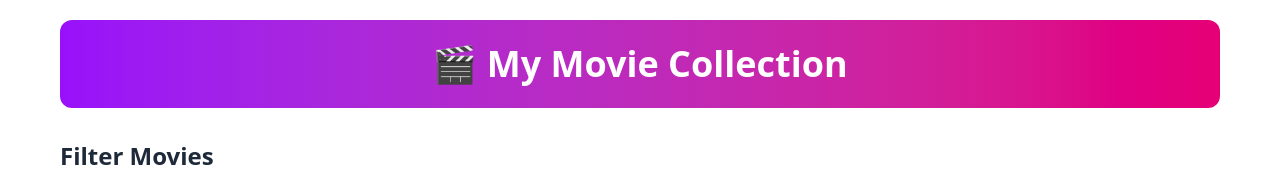
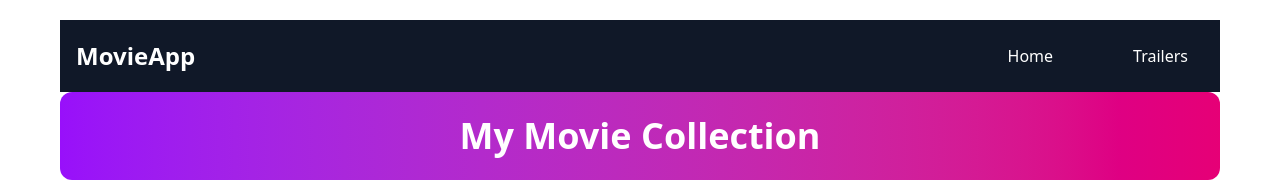
Before and after one commit to ian-odhiambo/REACT-HOOKS-CHECKPOINT-PROJECT, a React (Vite) app: page / in a window 1280 px wide. Shown: the top 186 px of the page. Built offline with nearby package versions, Linux system fonts and the light colour scheme.

Commit message:
first commit

```diff
--- a/src/App.jsx
+++ b/src/App.jsx
@@ -1,16 +1,17 @@
-import React, { useState, useEffect } from 'react';
-import moviesData from './movies.json';
-import Filter from './COMPONENTS/Filter';
-import MovieList from './COMPONENTS/MovieList';
+import React, { useState, useEffect } from "react";
+import moviesData from "./movies.json";
+import Filter from "./COMPONENTS/Filter";
+import MovieList from "./COMPONENTS/MovieList";
+import Navbar from "./COMPONENTS/Navbar";
 
 function App() {
   const [movies, setMovies] = useState([]);
   const [filteredMovies, setFilteredMovies] = useState([]);
   const [newMovie, setNewMovie] = useState({
-    title: '',
-    description: '',
-    posterURL: '',
-    rating: ''
+    title: "",
+    description: "",
+    posterURL: "",
+    rating: "",
   });
 
   // Load movies when app starts
@@ -24,15 +25,13 @@ function App() {
     let filtered = movies;
 
     if (title) {
-      filtered = filtered.filter(movie =>
+      filtered = filtered.filter((movie) =>
         movie.title.toLowerCase().includes(title.toLowerCase())
       );
     }
 
     if (rating) {
-      filtered = filtered.filter(movie =>
-        movie.rating >= Number(rating)
-      );
+      filtered = filtered.filter((movie) => movie.rating >= Number(rating));
     }
 
     setFilteredMovies(filtered);
@@ -40,15 +39,20 @@ function App() {
 
   // Add new movie
   const handleAddMovie = () => {
-    if (!newMovie.title || !newMovie.description || !newMovie.posterURL || !newMovie.rating) {
-      alert('Please fill all fields!');
+    if (
+      !newMovie.title ||
+      !newMovie.description ||
+      !newMovie.posterURL ||
+      !newMovie.rating
+    ) {
+      alert("Please fill all fields!");
       return;
     }
 
     const movieToAdd = {
       id: movies.length + 1,
       ...newMovie,
-      rating: Number(newMovie.rating)
+      rating: Number(newMovie.rating),
     };
 
     const updatedMovies = [...movies, movieToAdd];
@@ -57,50 +61,61 @@ function App() {
 
     // Clear form
     setNewMovie({
-      title: '',
-      description: '',
-      posterURL: '',
-      rating: ''
+      title: "",
+      description: "",
+      posterURL: "",
+      rating: "",
     });
   };
 
   return (
     <div className="app p-5">
+      <Navbar />
       <header className="text-center mb-8 p-6 bg-gradient-to-r from-purple-600 to-pink-600 text-white rounded-xl">
-        <h1 className="text-4xl font-bold">🎬 My Movie Collection</h1>
+        <h1 className="text-4xl font-bold">My Movie Collection</h1>
       </header>
 
       <main>
         {/* Filter Section */}
         <section className="filter-section">
-          <h2 className="text-2xl font-semibold mb-4 text-gray-800">Filter Movies</h2>
+          <h2 className="text-2xl font-semibold mb-4 text-gray-800">
+            Filter Movies
+          </h2>
           <Filter onFilter={handleFilter} />
         </section>
 
         {/* Add Movie Section */}
         <section className="add-movie">
-          <h2 className="text-2xl font-semibold mb-4 text-gray-800">Add New Movie</h2>
+          <h2 className="text-2xl font-semibold mb-4 text-gray-800">
+            Add New Movie
+          </h2>
           <div className="add-movie-form flex flex-col gap-3 max-w-md">
             <input
               type="text"
               placeholder="Movie Title"
               className="p-3 border border-gray-300 rounded-lg focus:ring-2 focus:ring-blue-500 focus:border-transparent"
               value={newMovie.title}
-              onChange={(e) => setNewMovie({...newMovie, title: e.target.value})}
+              onChange={(e) =>
+                setNewMovie({ ...newMovie, title: e.target.value })
+              }
             />
             <input
               type="text"
               placeholder="Description"
               className="p-3 border border-gray-300 rounded-lg focus:ring-2 focus:ring-blue-500 focus:border-transparent"
               value={newMovie.description}
-              onChange={(e) => setNewMovie({...newMovie, description: e.target.value})}
+              onChange={(e) =>
+                setNewMovie({ ...newMovie, description: e.target.value })
+              }
             />
             <input
               type="text"
               placeholder="Poster URL"
               className="p-3 border border-gray-300 rounded-lg focus:ring-2 focus:ring-blue-500 focus:border-transparent"
               value={newMovie.posterURL}
-              onChange={(e) => setNewMovie({...newMovie, posterURL: e.target.value})}
+              onChange={(e) =>
+                setNewMovie({ ...newMovie, posterURL: e.target.value })
+              }
             />
             <input
               type="number"
@@ -109,7 +124,9 @@ function App() {
               max="10"
               className="p-3 border border-gray-300 rounded-lg focus:ring-2 focus:ring-blue-500 focus:border-transparent"
               value={newMovie.rating}
-              onChange={(e) => setNewMovie({...newMovie, rating: e.target.value})}
+              onChange={(e) =>
+                setNewMovie({ ...newMovie, rating: e.target.value })
+              }
             />
             <button
               onClick={handleAddMovie}
--- /dev/null
+++ b/src/COMPONENTS/Navbar.jsx
@@ -0,0 +1,36 @@
+import React from 'react';
+
+const Navbar = () => {
+  return (
+    <nav className="bg-gray-900 text-white p-4">
+      <div className="container mx-auto">
+        <div className="flex flex-col md:flex-row justify-between items-center">
+          {/* Logo/Title */}
+          <div className="mb-4 md:mb-0">
+            <h1 className="text-2xl font-bold">MovieApp</h1>
+          </div>
+
+          {/* Navigation Links - spread evenly */}
+          <div className="w-full md:w-auto">
+            <div className="flex justify-around md:justify-between space-x-0 md:space-x-12">
+              <a
+                href="/"
+                className="hover:text-blue-400 transition-colors px-4 py-2 rounded hover:bg-gray-800"
+              >
+                Home
+              </a>
+              <a
+                href="/trailers"
+                className="hover:text-blue-400 transition-colors px-4 py-2 rounded hover:bg-gray-800"
+              >
+                Trailers
+              </a>
+            </div>
+          </div>
+        </div>
+      </div>
+    </nav>
+  );
+};
+
+export default Navbar;
```
